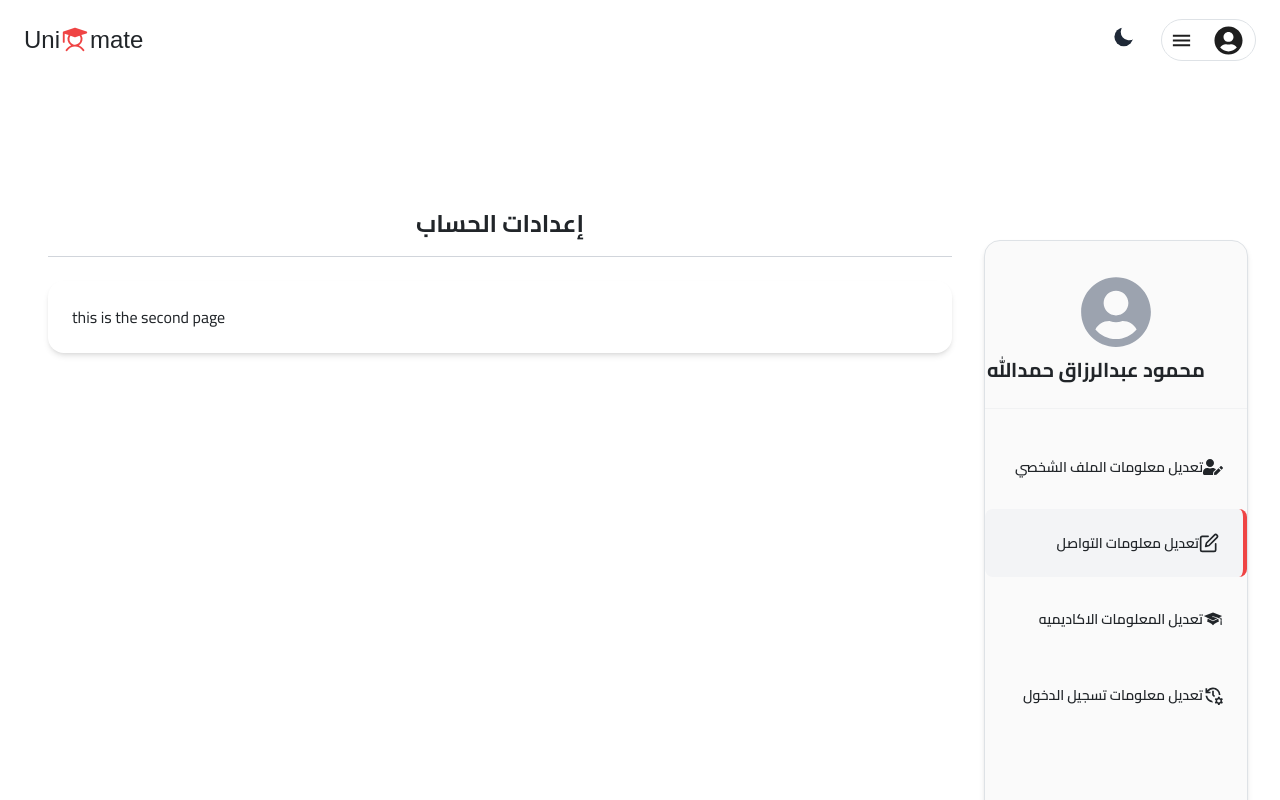
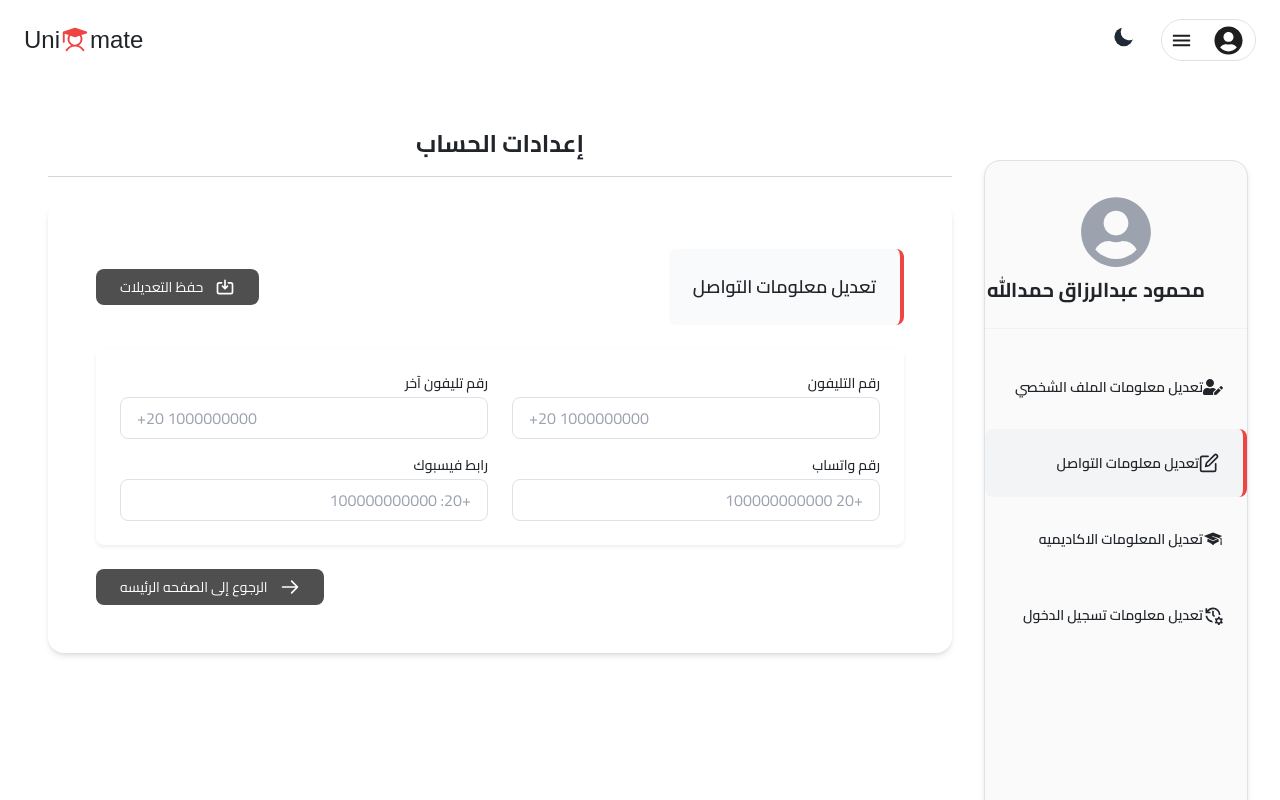
Before and after one commit to Mahmoud-Abd-Elrazek/Unimate, a React (Vite) app: page /auther/editprofile/editcontactinfo in a window 1280 px wide. Shown: the top 800 px of the page. Built offline with nearby package versions, Linux system fonts and the light colour scheme; a web font is replaced by a local one.

Commit message:
Update Profile Page && edit profile pages

```diff
--- a/src/pages/EditProfilePage/Edit_contact_information/edit_contact_information.tsx
+++ b/src/pages/EditProfilePage/Edit_contact_information/edit_contact_information.tsx
@@ -1,10 +1,124 @@
+import { Link } from 'react-router-dom';
+import "../../../../public/animations.css";
+import { useEffect, useState } from 'react';
+import useProfileStore from '../../../Store/useProfileStore';
 
-// import animation file
-import "../../../../public/animations.css";
-export default function Edit_contact_information() {
+export default function Edit_profile_information() {
+
+  const { governorate, address, fname, lname, briefOverView } = useProfileStore()
+  const [firstname, setfirstname] = useState(fname || "")
+  const [lastname, setlastname] = useState(lname || "")
+  const [gov, setgov] = useState(governorate || "")
+  const [add, setadd] = useState(address || "")
+  const [brief, setbrief] = useState(briefOverView || "")
+  const UPdateStudentProfile = useProfileStore(state => state.UPdateStudentProfile)
+  // const {DisplayStudentinfo} =useProfileStore()
+  const handelchange = () => {
+    console.log("update the user profile sucess@", firstname, lastname)
+    UPdateStudentProfile(firstname, lastname, gov, add, brief)
+    setfirstname(firstname);
+    setlastname(lastname);
+    setgov(gov);
+    setadd(address);
+    setbrief(brief);
+  }
+
+  useEffect(() => {
+    setfirstname(fname);
+    setlastname(lname);
+    setgov(governorate);
+    setadd(address);
+    setbrief(briefOverView);
+  }, [fname, lname, governorate, address, briefOverView]);
+
+
   return (
-    <div className="fade-in">
-      this is the second page
+    <div dir="rtl" className="container mx-auto px-4 py-6 fade-in">
+      <div className="w-full max-w-5xl mx-auto">
+
+        {/* Header & Save */}
+        <div className="flex flex-col md:flex-row items-start md:items-center justify-between gap-4 mb-6">
+          <h2 className="text-base md:text-lg font-semibold bg-gray-50 dark:bg-gray-800 p-4 rounded-lg border-r-4 border-red-500 w-full md:w-auto">
+            تعديل معلومات التواصل
+          </h2>
+
+          <button
+            onClick={handelchange}
+            className="flex items-center gap-2 bg-[#4F4F4F] text-white px-4 py-2 rounded-lg hover:bg-gray-800 transition-colors"
+          >
+            <svg className="w-5 h-5 ml-1" fill="none" stroke="currentColor" viewBox="0 0 24 24">
+              <path strokeLinecap="round" strokeLinejoin="round" strokeWidth={2}
+                d="M8 7H5a2 2 0 00-2 2v9a2 2 0 002 2h14a2 2 0 002-2V9a2 2 0 00-2-2h-3m-1 4l-3 3m0 0l-3-3m3 3V4" />
+            </svg>
+            <span className="text-sm">حفظ التعديلات</span>
+          </button>
+        </div>
+
+        {/* Form */}
+        <div className="rounded-lg p-4 sm:p-6 shadow-sm ">
+          <div className="grid grid-cols-1 md:grid-cols-2 gap-6">
+            {/* Column 1 */}
+            <div className="space-y-4">
+              <div>
+                <label className="block text-sm font-medium text-right mb-1">رقم التليفون </label>
+                <input
+                  type="tel"
+                  inputMode="numeric"
+                  pattern="[0-9]{10,15}"
+                  maxLength={11}
+                  placeholder="+20 1000000000"
+                  className="w-full px-3 py-2 border border-gray-300 dark:border-gray-700 rounded-lg  focus:outline-none focus:ring-2"
+                />
+              </div>
+
+              <div>
+                <label className="block text-sm font-medium text-right mb-1">رقم واتساب</label>
+                <input
+                  type="text"
+                  placeholder="+20 100000000000"
+                  className="w-full px-3 py-2 border border-gray-300 dark:border-gray-700 rounded-lg  focus:outline-none focus:ring-2"
+                />
+              </div>
+            </div>
+
+            {/* Column 2 */}
+            <div className="space-y-4">
+              <div>
+                <label className="block text-sm font-medium text-right mb-1">رقم تليفون آخر</label>
+                <input
+                  type="tel"
+                  inputMode="numeric"
+                  pattern="[0-9]{10,15}"
+                  maxLength={11}
+                  placeholder="+20 1000000000"
+                  className="w-full px-3 py-2 border border-gray-300 dark:border-gray-700 rounded-lg  focus:outline-none focus:ring-2"
+                />
+              </div>
+
+              <div>
+                <label className="block text-sm font-medium text-right mb-1">رابط فيسبوك</label>
+                <input
+                  type="text"
+                  placeholder="+20: 100000000000"
+                  className="w-full px-3 py-2 border border-gray-300 dark:border-gray-700 rounded-lg  focus:outline-none focus:ring-2"
+                />
+              </div>
+            </div>
+          </div>
+        </div>
+
+        {/* Back Button */}
+        <div className="mt-6 flex justify-center md:justify-end">
+          <Link to="/auther/profile">
+            <button className="flex items-center gap-2 bg-[#4F4F4F] text-white px-6 py-2 rounded-lg hover:bg-gray-800 transition-colors">
+              <svg className="w-5 h-5 ml-1 rotate-180" fill="none" stroke="currentColor" viewBox="0 0 24 24">
+                <path strokeLinecap="round" strokeLinejoin="round" strokeWidth={2} d="M10 19l-7-7m0 0l7-7m-7 7h18" />
+              </svg>
+              <span className="text-sm">الرجوع إلى الصفحه الرئيسه</span>
+            </button>
+          </Link>
+        </div>
+      </div>
     </div>
-  )
+  );
 }
--- a/src/pages/EditProfilePage/Edit_personal_information/edit_profile_information.tsx
+++ b/src/pages/EditProfilePage/Edit_personal_information/edit_profile_information.tsx
@@ -54,7 +54,7 @@ export default function Edit_profile_information() {
         </div>
 
         {/* Form */}
-        <div className="rounded-lg p-4 sm:p-6 shadow-sm bg-white dark:bg-gray-900">
+        <div className="rounded-lg p-4 sm:p-6 shadow-sm  ">
           <div className="grid grid-cols-1 md:grid-cols-2 gap-6">
             {/* First Column */}
             <div className="space-y-4">
@@ -65,7 +65,7 @@ export default function Edit_profile_information() {
                   defaultValue={fname}
                   onChange={(e) => setfirstname(e.target.value)}
 
-                  className="w-full px-3 py-2 border border-gray-300 dark:border-gray-700 rounded-lg bg-white dark:bg-[#171515] focus:outline-none focus:ring-2"
+                  className="w-full px-3 py-2 border border-gray-300 dark:border-gray-700 rounded-lg focus:outline-none focus:ring-2"
 
                 />
               </div>
@@ -77,7 +77,7 @@ export default function Edit_profile_information() {
                   defaultValue={address}
                   onChange={(e) => setadd(e.target.value)}
 
-                  className="w-full px-3 py-2 border border-gray-300 dark:border-gray-700 rounded-lg bg-white dark:bg-[#171515] focus:outline-none focus:ring-2"
+                  className="w-full px-3 py-2 border border-gray-300 dark:border-gray-700 rounded-lg focus:outline-none focus:ring-2"
 
                 />
               </div>
@@ -92,7 +92,7 @@ export default function Edit_profile_information() {
                   defaultValue={lname}
                   onChange={(e) => setlastname(e.target.value)}
 
-                  className="w-full px-3 py-2 border border-gray-300 dark:border-gray-700 rounded-lg bg-white dark:bg-[#171515] focus:outline-none focus:ring-2"
+                  className="w-full px-3 py-2 border border-gray-300 dark:border-gray-700 rounded-lg focus:outline-none focus:ring-2"
 
                 />
               </div>
@@ -103,7 +103,7 @@ export default function Edit_profile_information() {
                   defaultValue={governorate}
                   onChange={(e) => setgov(e.target.value)}
 
-                  className="w-full px-3 py-2 border border-gray-300 dark:border-gray-700 rounded-lg bg-white dark:bg-[#171515] focus:outline-none focus:ring-2"
+                  className="w-full px-3 py-2 border border-gray-300 dark:border-gray-700 rounded-lg focus:outline-none focus:ring-2"
 
                 />
               </div>
@@ -114,7 +114,7 @@ export default function Edit_profile_information() {
           <div className="mt-6">
             <label className="block text-sm font-medium mb-1">نبذة مختصرة</label>
             <textarea
-              className="w-full px-3 py-2 border border-gray-300 dark:border-gray-700 rounded-lg bg-white dark:bg-[#171515] focus:outline-none focus:ring-2"
+              className="w-full px-3 py-2 border border-gray-300 dark:border-gray-700 rounded-lg  dark:bg-[#171515] focus:outline-none focus:ring-2"
               rows={4}
               placeholder="نبذة مختصرة عنك (مثلاً: اهتماماتك، المهارات)"
               defaultValue={briefOverView}
--- a/src/pages/EditProfilePage/editProfilepage.tsx
+++ b/src/pages/EditProfilePage/editProfilepage.tsx
@@ -18,7 +18,7 @@ const EditProfilePage = () => {
   };
 
   return (
-    <div className="flex flex-col lg:flex-row-reverse min-h-[80vh] relative mt-[80px]">
+    <div className="flex flex-col lg:flex-row-reverse min-h-[80vh] relative">
 
       {/* ✅ Sidebar في الشاشات الكبيرة */}
       <aside className="hidden lg:block lg:w-[280px] p-2 lg:p-4 lg:mt-12">
--- a/src/pages/User_Profile_Pages/Profile/profile.tsx
+++ b/src/pages/User_Profile_Pages/Profile/profile.tsx
@@ -9,12 +9,12 @@ import { useEffect } from 'react';
 const UserProfile = () => {
   // const { fname, lname, email, nationalId ,briefOverView,faculty,academicYear,address } = useProfileStore();
   const Role = useAuthStore((state) => state.role);
-  const { GetStudentInfo,fname,lname,email, nationalId, briefOverView, faculty,address,academicYear,governorate,img } = useProfileStore();
+  const { GetStudentInfo, fname, lname, email, nationalId, briefOverView, faculty, address, academicYear, governorate, img } = useProfileStore();
   // const {img}=useProfileStore();
-useEffect(() => {
-  GetStudentInfo();
-  console.log(img)
-}, [GetStudentInfo]);
+  useEffect(() => {
+    GetStudentInfo();
+    console.log(img)
+  }, [GetStudentInfo]);
 
   // console.log("this is role in userpage", Role)
   return (
@@ -44,16 +44,16 @@ useEffect(() => {
                   </li>
                 </ul>
               </div>
-
-              <div>
-                <h2 className=" text-[black] mb-2 font-bold dark:text-[white]">الوصف</h2>
-                <div className="flex gap-2 items-start text-gray-600 text-sm dark:text-[#BDBDBD]">
-                  <p className="text-xs sm:text-sm">
-                  hello world !!!!!!!!!!!!!!!!!!!!!!!!
-                  </p>
-                  <FileText className="w-[30px] sm:w-[50px] h-[30px] sm:h-[40px] text-lg mt-1" />
+              <div className="mt-4 sm:mt-6">
+                <div className="flex items-center justify-end gap-2 mb-2 text-sm sm:text-base text-right">
+                  <span className="text-gray-400 text-xs sm:text-sm">
+                    {briefOverView || "لا يوجد وصف"}
+                  </span>
+                  <h2 className="text-sm sm:text-base dark:text-[#BDBDBD]">: الوصف</h2>
+                  <FileText className="text-base sm:text-lg w-6 h-6 dark:text-[#BDBDBD]" />
                 </div>
               </div>
+
             </div>
 
             {/* صورة البروفايل */}
@@ -100,13 +100,13 @@ useEffect(() => {
                 </div>
               </div>
 
-              <div className="mt-4 sm:mt-6">
-                <h2 className=" text-[black] font-bold mb-2 dark:text-[white] text-sm sm:text-base">الوصف</h2>
-                <div className="flex gap-2 items-start text-gray-600 text-xs sm:text-sm dark:text-[#BDBDBD]">
-                  <p>
-                    {briefOverView}
-                  </p>
-                  <FileText className="w-[30px] sm:w-[50px] h-[30px] sm:h-[40px] text-base sm:text-lg mt-1" />
+             <div className="mt-4 sm:mt-6">
+                <div className="flex items-center justify-end gap-2 mb-2 text-sm sm:text-base text-right">
+                  <span className="text-gray-400 text-xs sm:text-sm">
+                    {briefOverView || "لا يوجد وصف"}
+                  </span>
+                  <h2 className="text-sm sm:text-base dark:text-[#BDBDBD]">: الوصف</h2>
+                  <FileText className="text-base sm:text-lg w-5 h-5 dark:text-[#BDBDBD]" />
                 </div>
               </div>
             </div>
```
Also changed, not shown: src/pages/EditProfilePage/Edit_academic_information/edit_academic_information.tsx (+38 -46 lines), src/pages/EditProfilePage/Edit_login_information/edit_login_information.tsx (+15 -25 lines).
